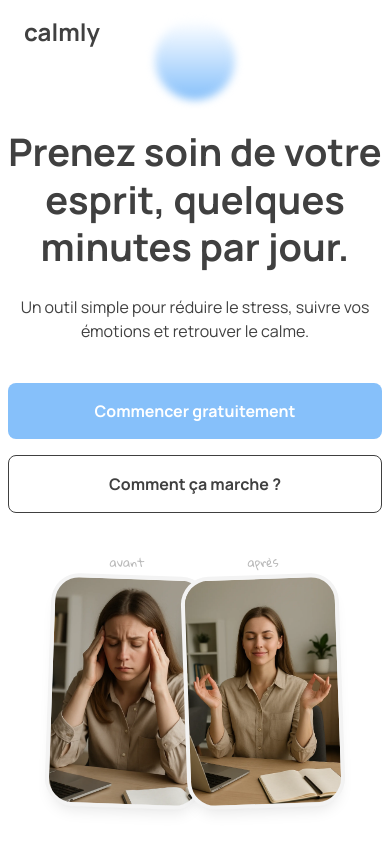
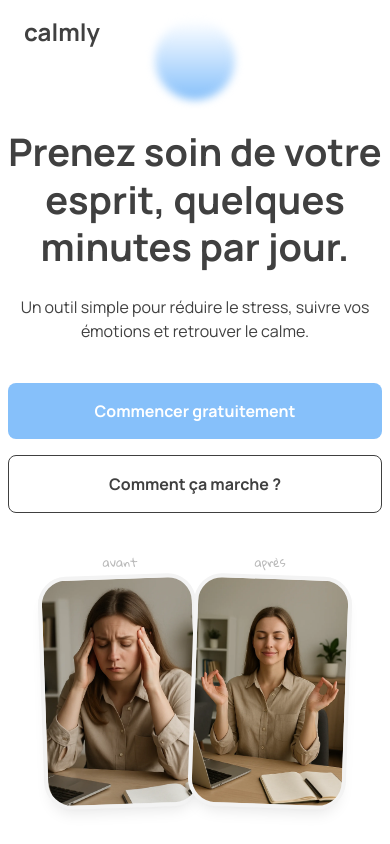
Before and after one commit to Onderito/calmly-app, a Next.js app: page / in a window 390 px wide. Shown: the top 844 px of the page. Built offline with nearby package versions, Linux system fonts and the light colour scheme.

Commit message:
responsive tablet done for hero-section

```diff
--- a/src/app/landing/hero-section.tsx
+++ b/src/app/landing/hero-section.tsx
@@ -5,10 +5,10 @@ import Button from "../components/Button";
 export default function HeroSection() {
   return (
     <section>
-      <h1 className="text-[#404040] font-manrope font-bold text-[38px] text-center leading-tight">
+      <h1 className="text-[#404040] font-manrope font-bold text-[38px] text-center leading-tight md:text-[64px] md:leading-18">
         Prenez soin de votre esprit, quelques minutes par jour.
       </h1>
-      <p className="text-[16px] text-[#404040] font-manrope text-center mt-6">
+      <p className="text-[16px] text-[#404040] font-manrope text-center mt-6 md:text-[18px]">
         Un outil simple pour réduire le stress, suivre vos émotions et retrouver
         le calme.
       </p>
@@ -18,29 +18,32 @@ export default function HeroSection() {
         </Button>
         <Button variant="secondary">Comment ça marche ?</Button>
       </div>
-      <div className="flex gap-4 justify-center mt-10 relative">
-        <div className="absolute right-45 ">
-          <p className="font-gloria text-[12px] text-[#B9B9B9] text-center mb-2 ">
+      <div className="flex justify-center items-end mt-10 relative">
+        {/* Image gauche : avant */}
+        <div className="z-0 relative">
+          <p className="font-gloria text-[12px] text-[#B9B9B9] text-center mb-2">
             avant
           </p>
           <Image
-            className="rounded-3xl shadow-lg ring-4 ring-[#F3F3F3] rotate-2"
-            src={"/sad.webp"}
-            alt="happy"
-            width={150}
-            height={150}
+            className="rounded-3xl shadow-lg ring-4 ring-[#F3F3F3] -rotate-2 w-[150px] md:w-[180px]"
+            src="/sad.webp"
+            alt="sad"
+            width={180}
+            height={180}
           />
         </div>
-        <div className="absolute left-45">
+
+        {/* Image droite : après, décalée vers le haut */}
+        <div className="z-10 relative -mt-6">
           <p className="font-gloria text-[12px] text-[#B9B9B9] text-center mb-2">
             après
           </p>
           <Image
-            className="rounded-3xl shadow-lg ring-4 ring-[#F3F3F3] -rotate-2"
-            src={"/happy.webp"}
-            alt="sad"
-            width={150}
-            height={150}
+            className="rounded-3xl shadow-lg ring-4 ring-[#F3F3F3] rotate-2 w-[150px] md:w-[180px]"
+            src="/happy.webp"
+            alt="happy"
+            width={180}
+            height={180}
           />
         </div>
       </div>
--- a/src/app/landing/personal-moment.tsx
+++ b/src/app/landing/personal-moment.tsx
@@ -4,7 +4,7 @@ import Button from "../components/Button";
 
 export default function PersonalMoment() {
   return (
-    <section className="mt-48 font-manrope relative ">
+    <section className="font-manrope relative ">
       <h2 className="text-center text-[#404040] text-[28px]  font-bold leading-tight ">
         Prenez un moment rien que{" "}
         <span className="text-[#B0B0B0] ">pour vous.</span>
```
